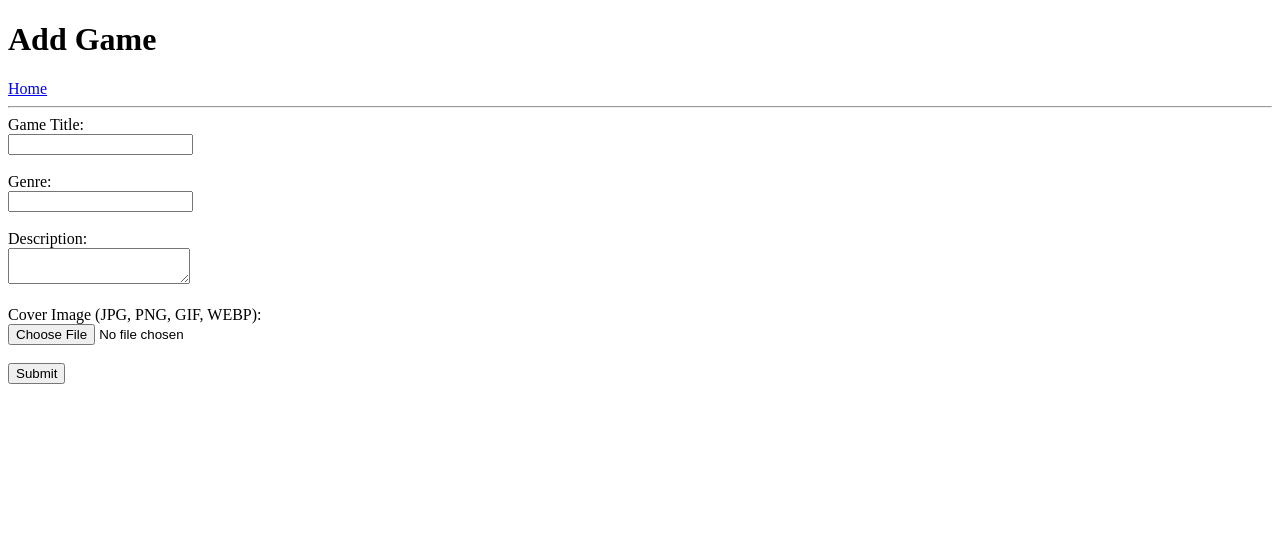
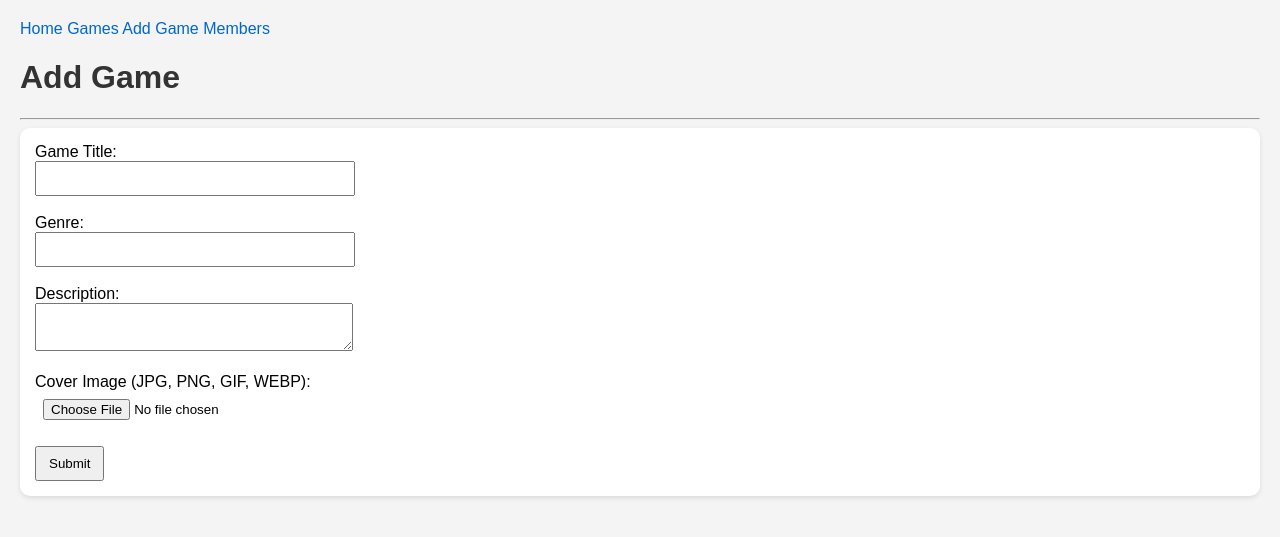
Before and after one commit to lilyssMg/Game-Library-, a PHP site: page /add_game.php in a window 1280 px wide. Shown: the top 537 px of the page. Run offline with PHP 8.4, Linux system fonts and the light colour scheme.

Commit message:
Improve image upload process and update form layout
Refactor image upload handling and form structure.

```diff
--- a/add_game.php
+++ b/add_game.php
@@ -6,11 +6,9 @@ if ($_SERVER['REQUEST_METHOD'] === 'POST') {
 
     $imagePath = null;
 
-    // Handle image upload
     if (isset($_FILES['image']) && $_FILES['image']['error'] === UPLOAD_ERR_OK) {
         $uploadDir = __DIR__ . '/uploads/';
 
-        // Create uploads folder if it doesn't exist
         if (!is_dir($uploadDir)) {
             mkdir($uploadDir, 0755, true);
         }
@@ -21,9 +19,8 @@ if ($_SERVER['REQUEST_METHOD'] === 'POST') {
         if (in_array($mimeType, $allowed)) {
             $ext = pathinfo($_FILES['image']['name'], PATHINFO_EXTENSION);
             $filename = uniqid('cover_', true) . '.' . strtolower($ext);
-            $destination = $uploadDir . $filename;
 
-            if (move_uploaded_file($_FILES['image']['tmp_name'], $destination)) {
+            if (move_uploaded_file($_FILES['image']['tmp_name'], $uploadDir . $filename)) {
                 $imagePath = 'uploads/' . $filename;
             } else {
                 echo "<p style='color:red;'>Error: could not save the image.</p>";
@@ -51,11 +48,18 @@ if ($_SERVER['REQUEST_METHOD'] === 'POST') {
 <html>
 <head>
     <title>Add Game</title>
+    <link rel="stylesheet" href="style.css">
 </head>
 <body>
+<nav>
+    <a href="index.php">Home</a>
+    <a href="games.php">Games</a>
+    <a href="add_game.php">Add Game</a>
+    <a href="member.php">Members</a>
+</nav>
 <h1>Add Game</h1>
-<a href="index.php">Home</a>
 <hr>
+<div class="card">
     <form method="POST" enctype="multipart/form-data">
         <label>Game Title:</label><br>
         <input type="text" name="title" required>
@@ -71,5 +75,6 @@ if ($_SERVER['REQUEST_METHOD'] === 'POST') {
         <br><br>
         <button type="submit">Submit</button>
     </form>
+</div>
 </body>
 </html>
```
Lines whose indentation alone changed are shown as unchanged.
